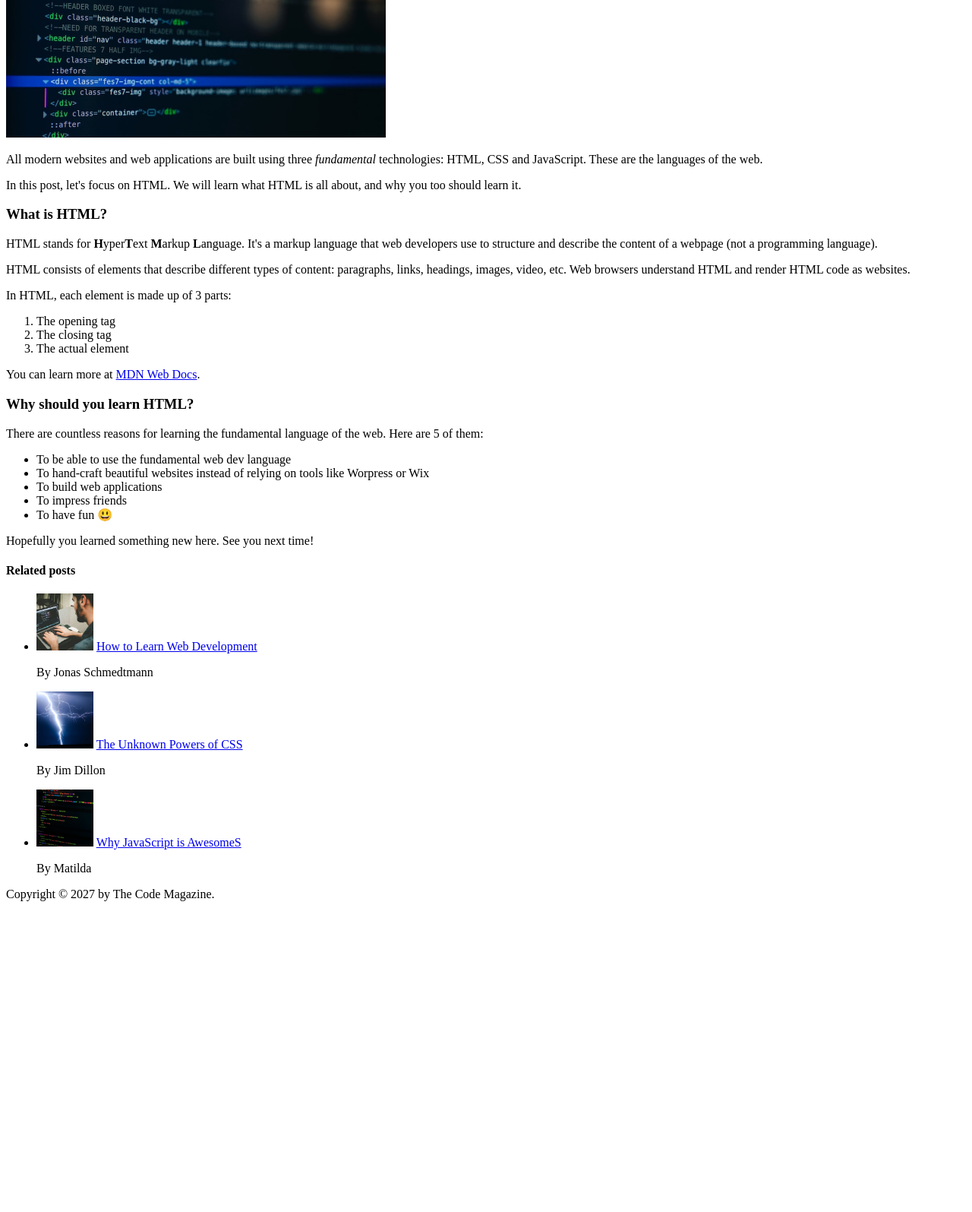
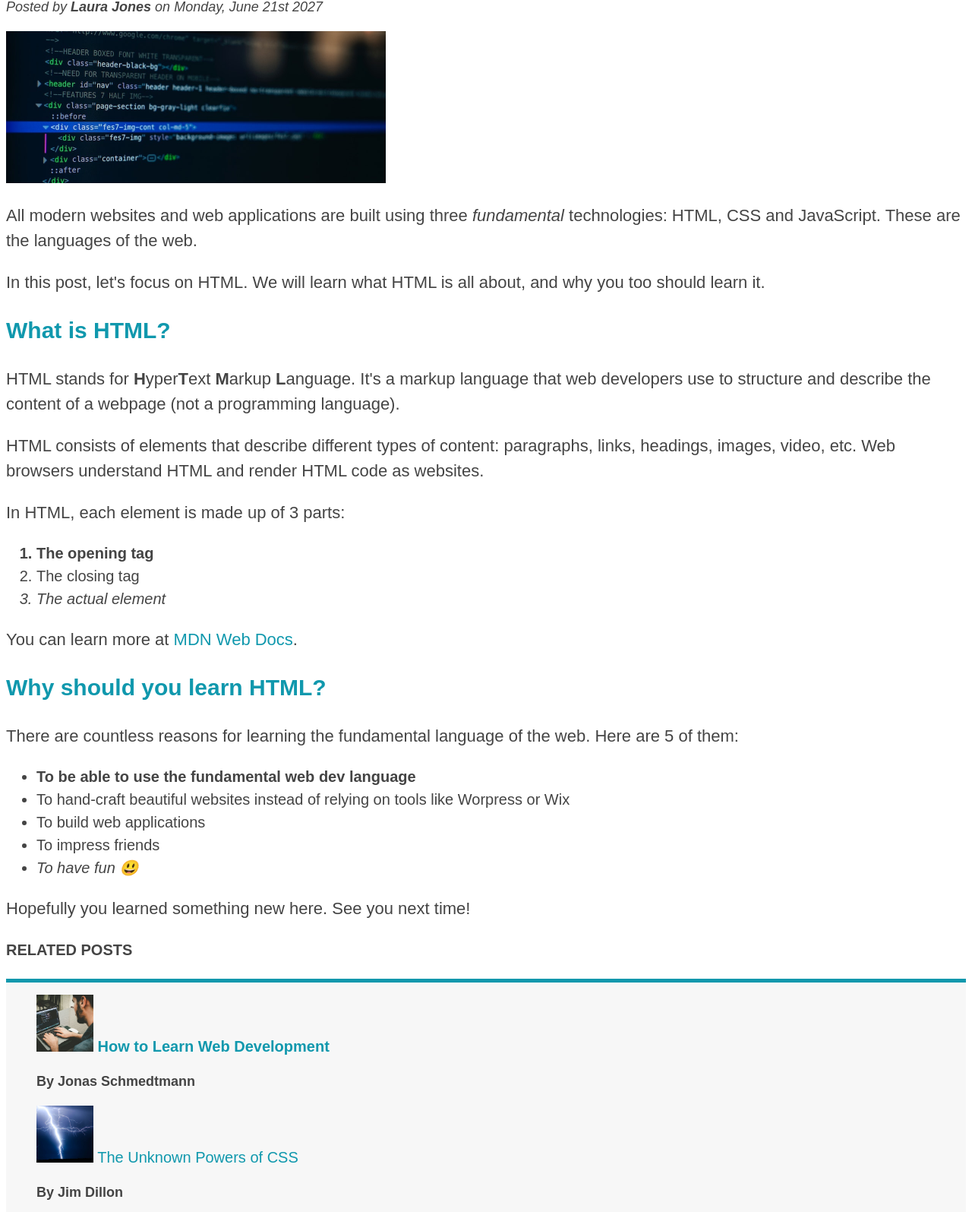
Before and after one commit to Selvy2004/01-Test, a plain HTML site: page index.html in a window 1280 px wide. Shown: the part 289-1884 px from the top of the page at 76% size. Before the commit the page ends 1483 px from the top, so only its background shows below. Drawn offline with Linux system fonts and the light colour scheme.

Commit message:
Second commit

```diff
--- a/index.html
+++ b/index.html
@@ -3,10 +3,11 @@
   <head>
     <meta charset="UTF-8"/>
     <title>My First Web Page</title>
+    <link href="style.css" rel="stylesheet"/>
   </head>
 
   <body>
-    <header>
+    <header class="main-header">
         <h1>📘 The Code Magazine</h1>
 
       <nav>
@@ -18,6 +19,7 @@
     </header>
 
     <article>
+      <header>
         <h2>The Basic Language of the Web: HTML</h2>
 
         <img src="laura-jones.jpg"
@@ -25,13 +27,12 @@
         width="50"
         height="50" />
 
-      <p>Posted by <strong>Laura Jones</strong> on Monday, June 21st 2027</p>
-
+        <p id="auther">Posted by <strong>Laura Jones</strong> on Monday, June 21st 2027</p>
         <img src="post-img.jpg"
         alt="HTML code on a screen"
         width="500"
         height="200" />
-
+      </header>
       <p>All modern websites and web applications are built using three <em>fundamental</em> technologies:
         HTML, CSS and JavaScript. These are the languages of the web.
         </p>
@@ -73,28 +74,29 @@
       <p>Hopefully you learned something new here. See you next time!</p>
 
       <h4>Related posts</h4>
+    </article>
 
-      <ul>
+    <aside>
+      <ul class="related">
         <li>
-          <img src="related-1.jpg" width="75" height="75" />
+          <img src="related-1.jpg" alt="Personal Programming" width="75" height="75" />
           <a href="index.html">How to Learn Web Development</a>
-          <p>By Jonas Schmedtmann</p>
+          <p class="related-auther">By Jonas Schmedtmann</p>
         </li>
 
         <li>
-          <img src="related-2.jpg" width="75" height="75" />
+          <img src="related-2.jpg" alt="Lightnight" width="75" height="75" />
           <a href="index.html">The Unknown Powers of CSS</a>
-          <p>By Jim Dillon</p>
+          <p class="related-auther">By Jim Dillon</p>
         </li>
 
         <li>
-          <img src="related-3.jpg" with="75" height="75"/>
-          <a href="index.html">Why JavaScript is AwesomeS</a>
-          <p>By Matilda</p>
+          <img src="related-3.jpg" alt="JavaScript code on a screen" width="75" height="75"/>
+          <a href="index.html">Why JavaScript is Awesome</a>
+          <p class="related-auther">By Matilda</p>
         </li>
       </ul>
-
-      <fotter>Copyright &copy; 2027 by The Code Magazine.</fotter>
-    </article>
+    </aside>
+    <fotter><p>Copyright &copy; 2027 by The Code Magazine.</p></fotter>
   </body>
 </html>
--- /dev/null
+++ b/style.css
@@ -0,0 +1,96 @@
+h1,
+h2,
+h3,
+h4,
+p,
+li{
+  font-family:sans-serif;
+}
+
+h1,
+h2,
+h3{
+  color:#1098ad;
+}
+
+h1{
+  font-size:26px;
+  text-transform:uppercase;
+  font-style:italic;
+}
+h2{
+  font-size:40px;
+  font-style:normal;
+  text-transform:none;
+}
+h3{
+  font-size:30px;
+  font-style:normal;
+  text-transform:none;
+}
+h4{
+  color:#444;
+  font-size:20px;
+  font-style:normal;
+  text-transform:uppercase;
+}
+p{
+  color: #444;
+  font-size:22px;
+  text-transform:none;
+  line-height:1.5;
+}
+li{
+  color:#444;
+  font-size:20px;
+  line-height:1.5;
+}
+
+#auther {
+  font-style: italic;
+  font-size:18px;
+}
+fotter p {
+  font-size: 16px;
+}
+
+.related-auther{
+  font-weight:bold;
+  font-size:18px;
+}
+.related{
+  list-style:none;
+}
+.main-header{
+  border-top:10px solid #1098ad;
+  background-color:#f7f7f7;
+}
+aside{
+  background-color:#f7f7f7;
+  border-top:5px solid #1098ad;
+  border-bottom:5px solid #1098ad;
+}
+/*body{
+  border-top:10px solid #1098ad;
+}*/
+li:last-child{
+  font-style:italic;
+}
+a{
+  color:#1098ad;
+  text-decoration:none;
+}
+
+li:first-child{
+  font-weight:bold;
+}
+
+a:hover{
+  color:orangered;
+  font-weight:bold;
+  text-decoration:underline orangered;
+}
+a:active{
+  background-color:#444;
+  font-style:italic;
+}
```
Also changed, not shown: Challenge#2.html (added, +30 -0 lines). Lines whose indentation alone changed are shown as unchanged.
